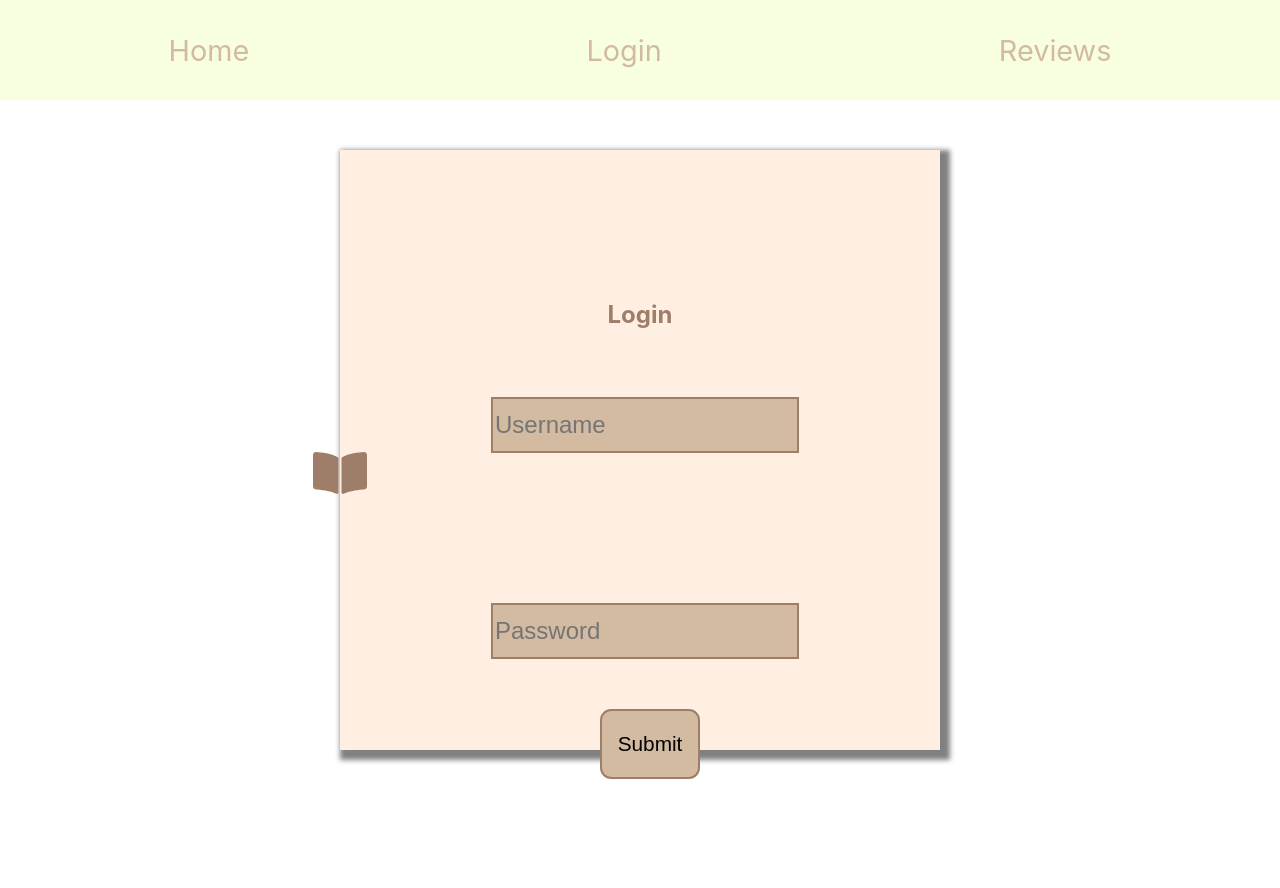
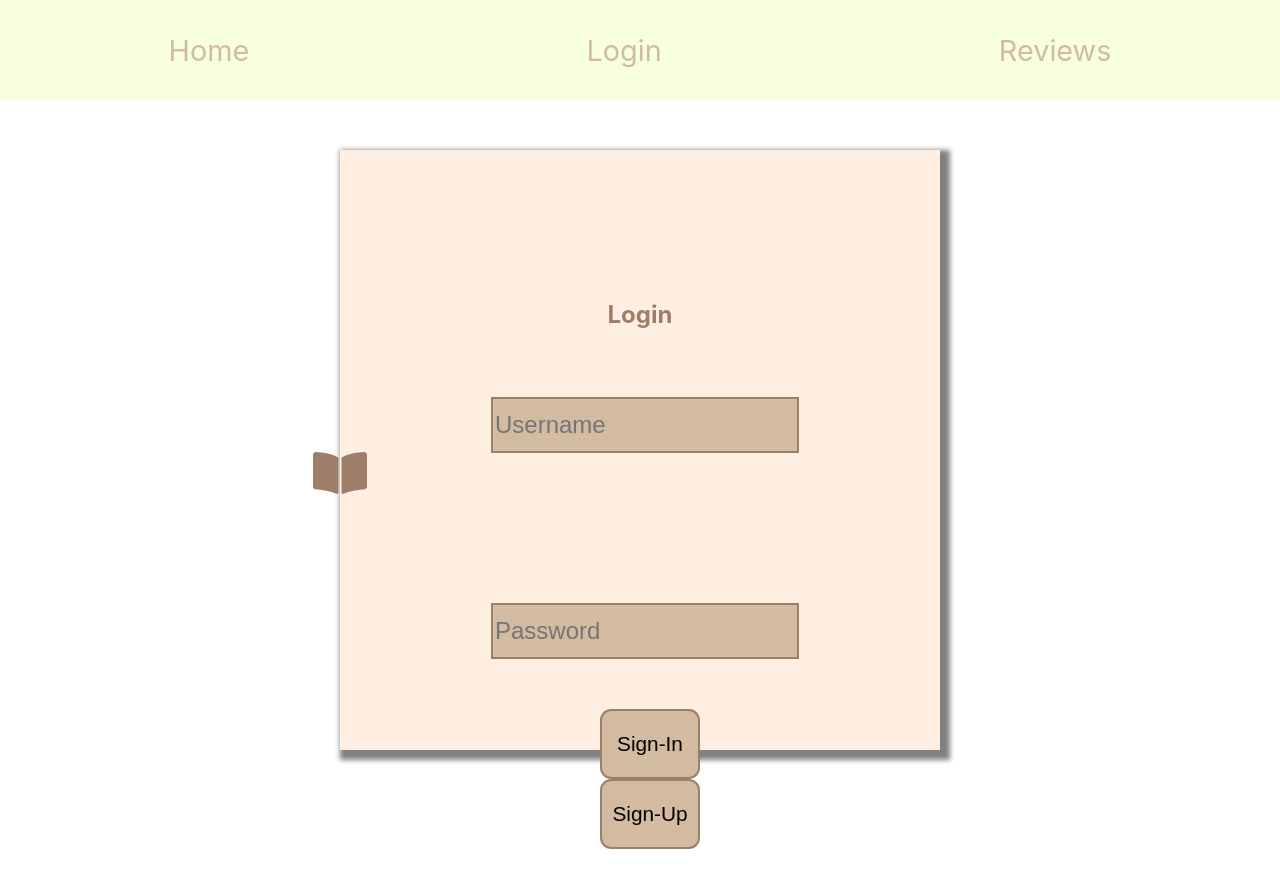
Before and after one commit to robomantis98/front-end, a React (Create React App) app in the folder client/: page /login in a window 1280 px wide. Shown: the top 888 px of the page. Built offline with nearby package versions, Linux system fonts and the light colour scheme.

Commit message:
login and register fixed

```diff
--- a/client/src/App.js
+++ b/client/src/App.js
@@ -2,7 +2,6 @@ import React from 'react';
 import {Route, Link} from 'react-router-dom';
 import PrivateRoute  from './utils/privateRoute';
 import './App.css';
-import Register from './components/Register';
 import Login from './components/Login';
 import Home from './components/Home';
 import BookPage from './components/BookPage';
@@ -38,17 +37,11 @@ function App() {
         <Link className = "BookrLinks" to="/review">Reviews</Link>{/**This won't make sense with our flow */}
       </NavBookr>
 
-      <Route path='/home' component={Home}/>
-      <Route path='/login' render={(props) => (
-        <div>
-          <Register { ...props}/>
-          <Login { ...props}/>
-        </div>
-      )}
-      />
+      <PrivateRoute path='/home' component={Home}/>
+      <Route path='/login' component={Login}/>
 
       <PrivateRoute
-        path='/book/:id'
+        path='/books/:id'
         render={props => <BookPage {...props}/>}
       />
       <PrivateRoute
--- a/client/src/components/Home.js
+++ b/client/src/components/Home.js
@@ -120,15 +120,15 @@ const SearchBar = styled.input`
     border-radius:5px;
 `;
 function Home(props) {
-    const {books,needUpdate,isLoading,loadBooks} = props;
+    const {books,needUpdate,isLoading,loadBooks, error} = props;
     const [search, setSearch] = useState("");
     function handleChange(event) {
         setSearch(event.target.value);
     }
 
-    useEffect(() => {if((books.length === 0 && !isLoading) || needUpdate) {
+    useEffect(() => {if((books.length === 0 && !isLoading && !error) || needUpdate) {
         loadBooks()
-    }}, [books,needUpdate,isLoading,loadBooks]);
+    }}, [books,needUpdate,isLoading,loadBooks, error]);
 
 
     return (
@@ -150,7 +150,8 @@ const mapStateToProps = state => {
     return {
         books:state.books,
         isLoading:state.isLoading,
-        needUpdate:state.needUpdate
+        needUpdate:state.needUpdate,
+        error: state.error
     }
 }
 export default connect(mapStateToProps,{loadBooks})(Home);
--- a/client/src/components/Login.js
+++ b/client/src/components/Login.js
@@ -1,6 +1,6 @@
 import React, {useState} from 'react';
 import {connect} from 'react-redux';
-import {loginRequest} from '../actions'
+import {loginRequest, registerRequest} from '../actions'
 
 
 
@@ -91,12 +91,17 @@ function Login(props){
         password: "",
         }
     )
-    const handleSubmit  = (event) => {
+    const handleLogin  = (event) => {
         console.log('Logging In');
         event.preventDefault();
         props.loginRequest(formData);
     }
 
+    const handleRegister  = (event) => {
+        console.log('Registering');
+        event.preventDefault();
+        props.registerRequest(formData);
+    }
 
 
 
@@ -116,7 +121,7 @@ function Login(props){
                 <ElementIcon1 style={{color: `#9f7e69`}}>{element}</ElementIcon1>
 
                 {/* onSumbit={submitLogin} */}
-                <StyledForm onSubmit = {handleSubmit}>
+                <StyledForm>
 
                     <InputForm
 
@@ -135,8 +140,10 @@ function Login(props){
 
                     placeholder= "Password"
                     onChange={handleForm}
+
                     />
-                    <StylButton  type="submit">Submit</StylButton>
+                    <StylButton onClick={handleLogin}>Sign-In</StylButton>
+                    <StylButton onClick={handleRegister}>Sign-Up</StylButton>
                 </StyledForm>
             </Column>
         </Center>
@@ -149,4 +156,4 @@ const mapStateToProps = state => {
         isAuthenticating: state.isAuthenticating
     };
 }
-export default connect(mapStateToProps,{loginRequest})(Login);
+export default connect(mapStateToProps,{loginRequest, registerRequest})(Login);
--- a/client/src/components/Register.js
+++ /dev/null
@@ -1,13 +0,0 @@
-import React from 'react';
-import {connect} from 'react-redux';
-const Register = props => {
-    return (
-        <div>
-
-        </div>
-    );
-}
-const mapStateToProps = state => {
-    return {};
-}
-export default connect(mapStateToProps,{/*actions*/})(Register);
```
